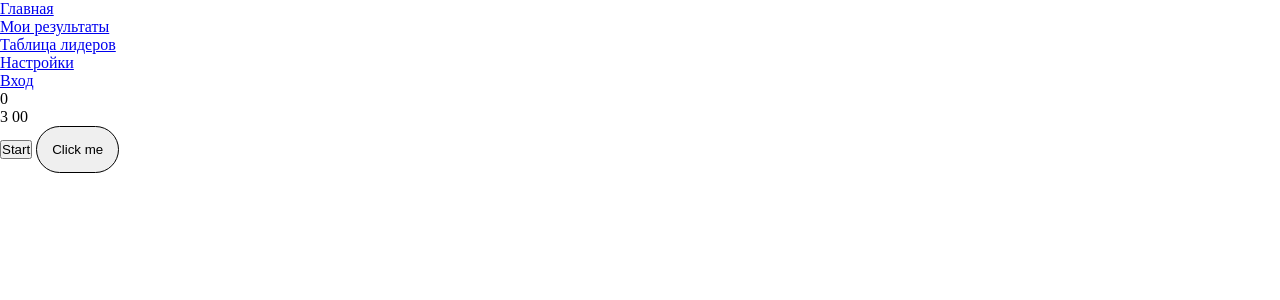
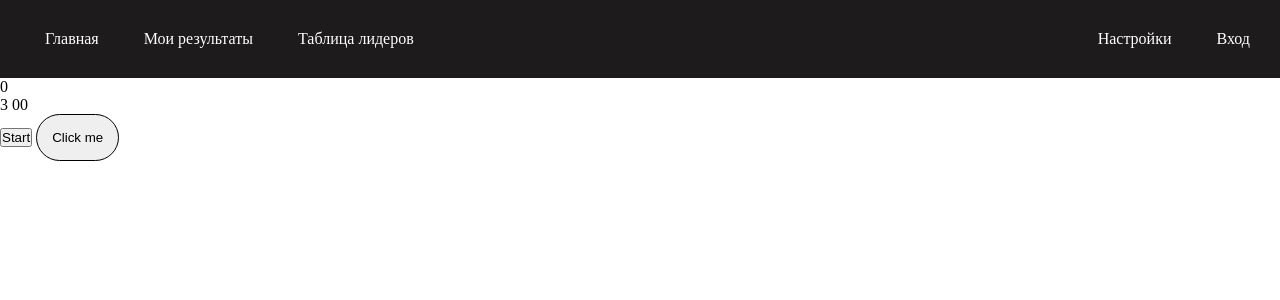
Before and after one commit to Avaaren/clicker_game, a Django app: template game/templates/game/game.html in a window 1280 px wide. Shown: the top 300 px of the page. Run offline with Django 3.2, Linux system fonts and the light colour scheme; the template is opened without the code that fills it, so the values that code supplies are empty.

Commit message:
Added flexbox styles for navbar

```diff
--- a/static/game/css/base.css
+++ b/static/game/css/base.css
@@ -4,3 +4,31 @@
     box-sizing: border-box;
 
 }
+
+.navbar {
+    display:flex;
+    justify-content: space-between;
+    background-color: rgb(29, 27, 27);
+}
+
+.navbar a{
+    text-decoration:none;
+    color: #ffffff;
+    display: block;
+}
+.navbar__section {
+    display: flex;
+    justify-content: space-between;
+    align-items: center;
+    padding: 15px;
+}
+
+.navbar__item {
+    padding: 15px;
+    margin-left: 15px;
+    color:#ffffff;
+}
+
+.navbar__item:hover {
+    background-color: rgb(83, 76, 76);
+}
```
